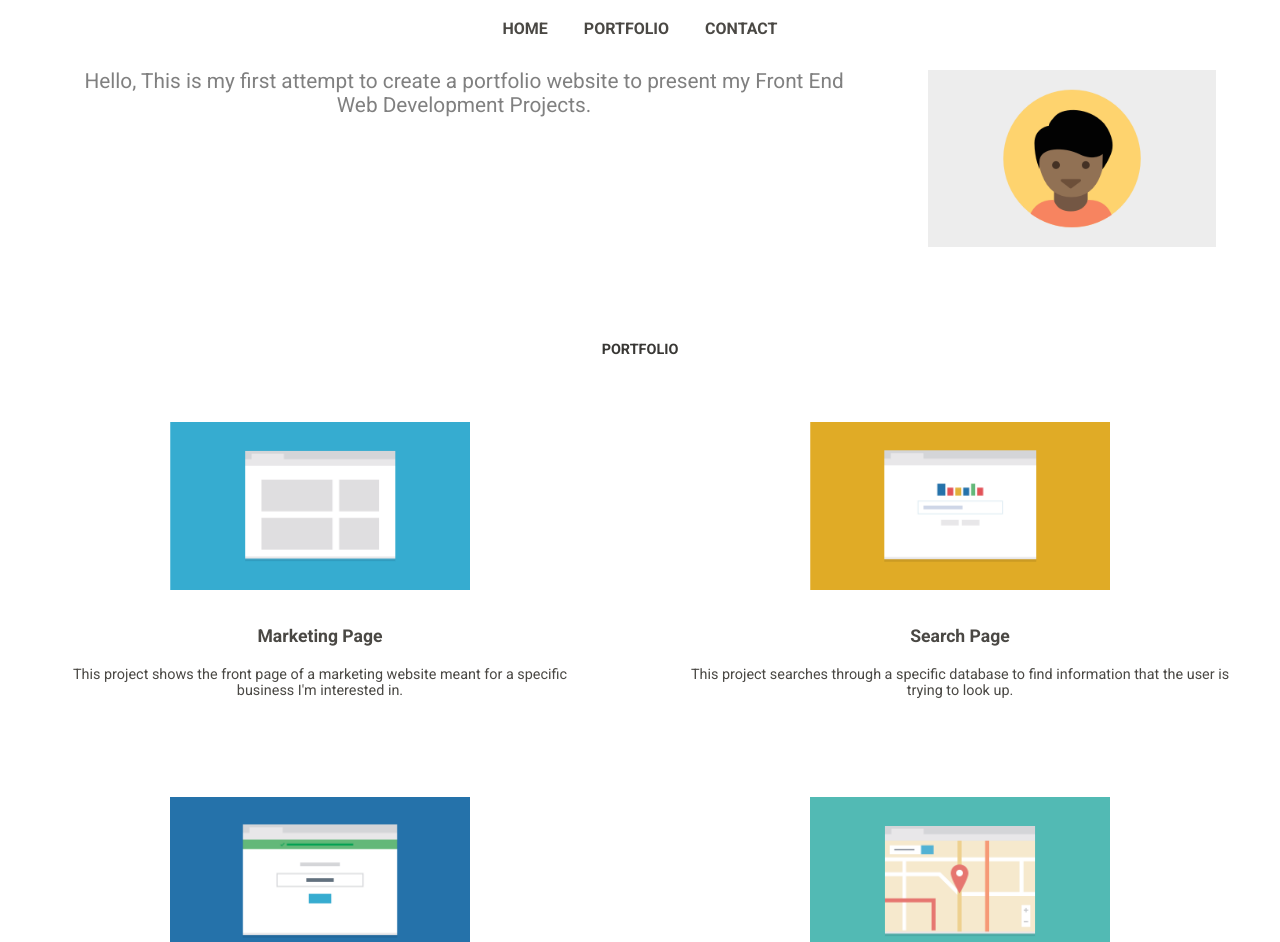
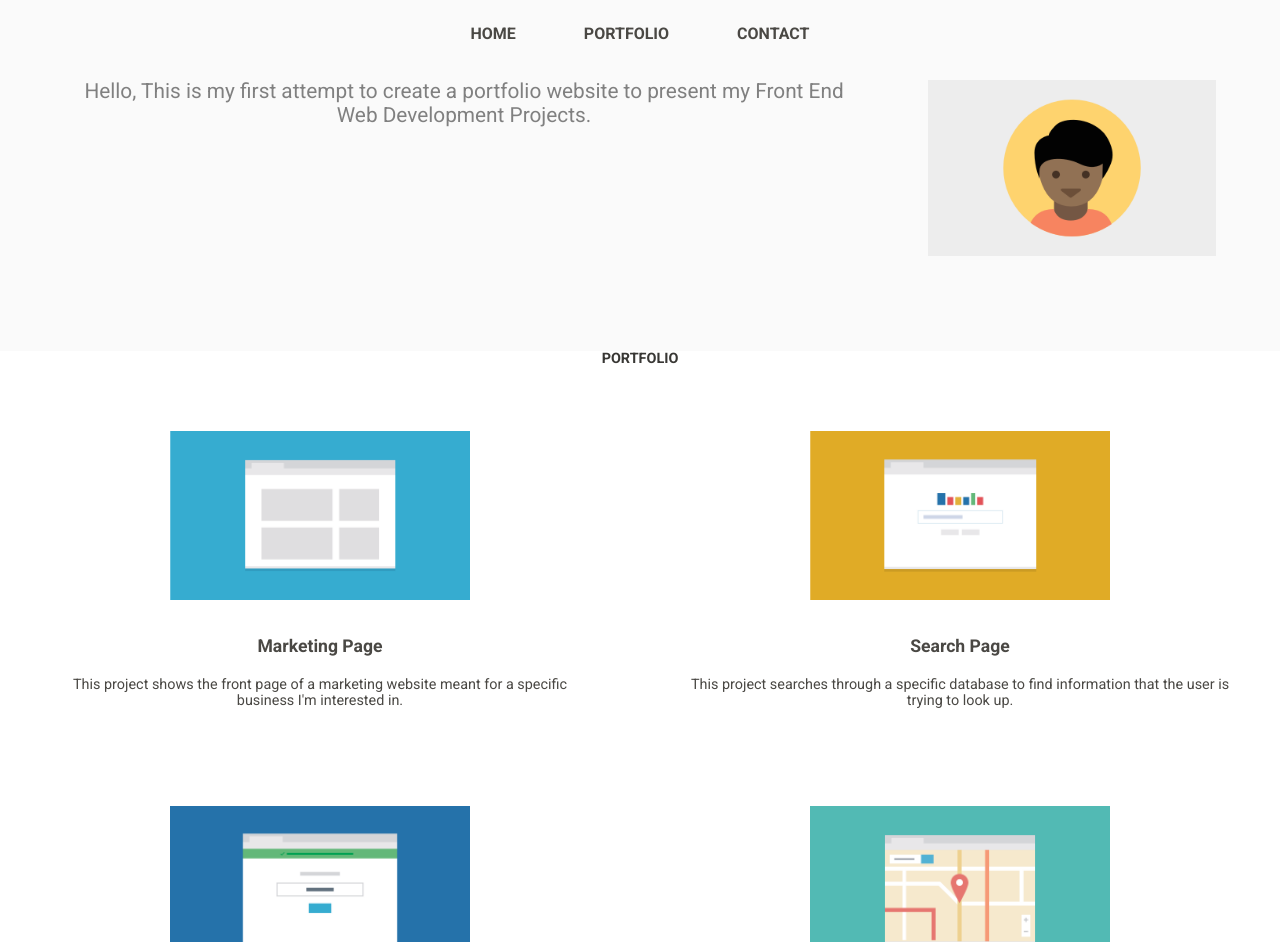
Before and after one commit to tsimpiris/fewd-td-project-02, a plain HTML site: page index.html in a window 1280 px wide. Shown: the part 151-1093 px from the top of the page. Drawn offline with Linux system fonts and the light colour scheme.

Commit message:
added background-color to html element

```diff
--- a/css/styles.css
+++ b/css/styles.css
@@ -7,6 +7,10 @@ body {
   margin: 0 auto;
   text-align: center;
   width: 100%
+}
+
+html {
+  background-color: #FAFAFA;
 }
 
 h1 {
@@ -26,9 +30,10 @@ ul {
 
 .main-nav li {
   list-style-type: none;
-  padding-left: 0;
   display: block;
   padding: 1em;
+  background-color: #FFFFFF;
+  margin: 0.3em 1em;
 }
 
 img.main-image {
@@ -60,6 +65,10 @@ header p {
   color: #808080;
   padding-bottom: 4em;
   margin: 0 5%;
+}
+
+.portfolio {
+  background-color: #FFFFFF;
 }
 
 .portfolio img {
@@ -139,6 +148,7 @@ h1 {
   padding-left: 0;
   display: inline-block;
   padding: 1em;
+  background-color: #FAFAFA;
 }
 
 img.main-image {
--- a/index.html
+++ b/index.html
@@ -10,6 +10,7 @@
   </head>
 
   <body>
+    <div class="wrapper">
       <header>
         <h1>Ioannis Tsimpiris</h1>
         <nav class="main-nav">
@@ -79,5 +80,6 @@
           </ul>
         </nav>
       </footer>
+    </div>
   </body>
 </html>
```
Lines whose indentation alone changed are shown as unchanged.
